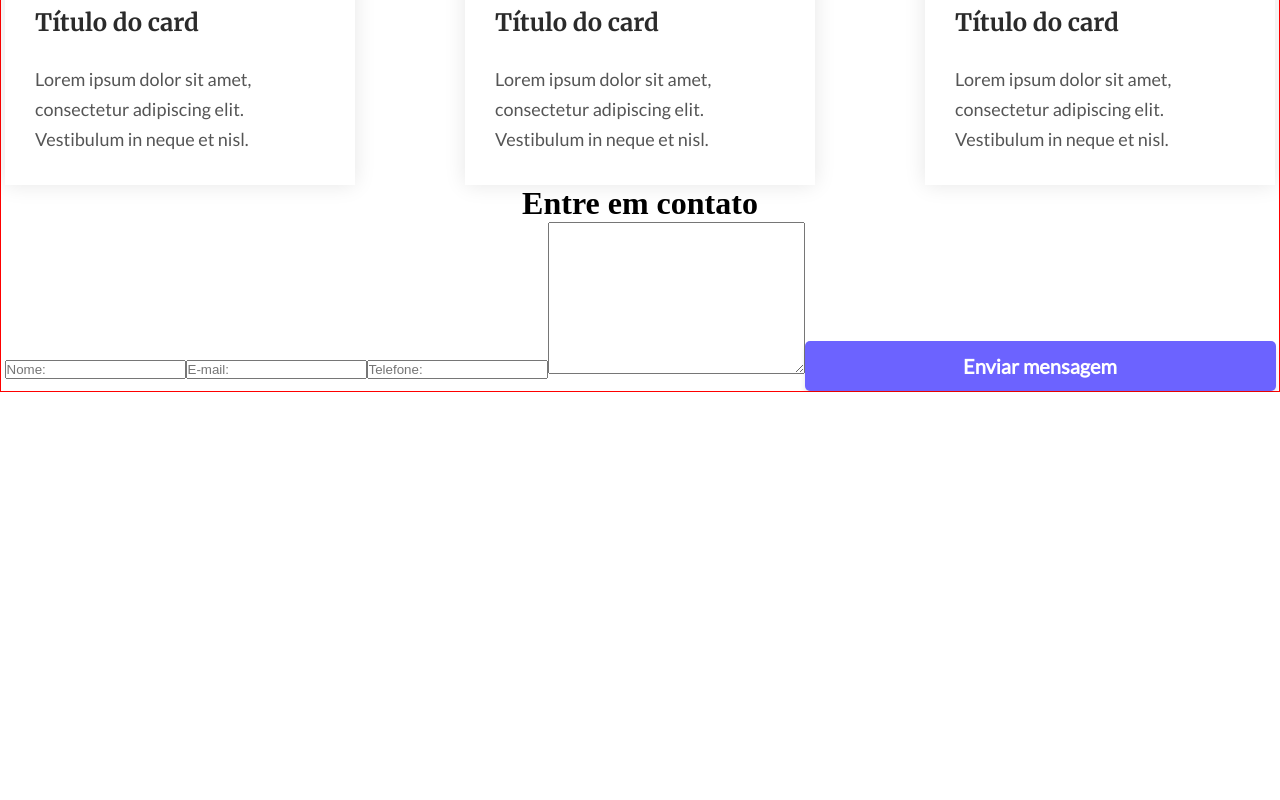
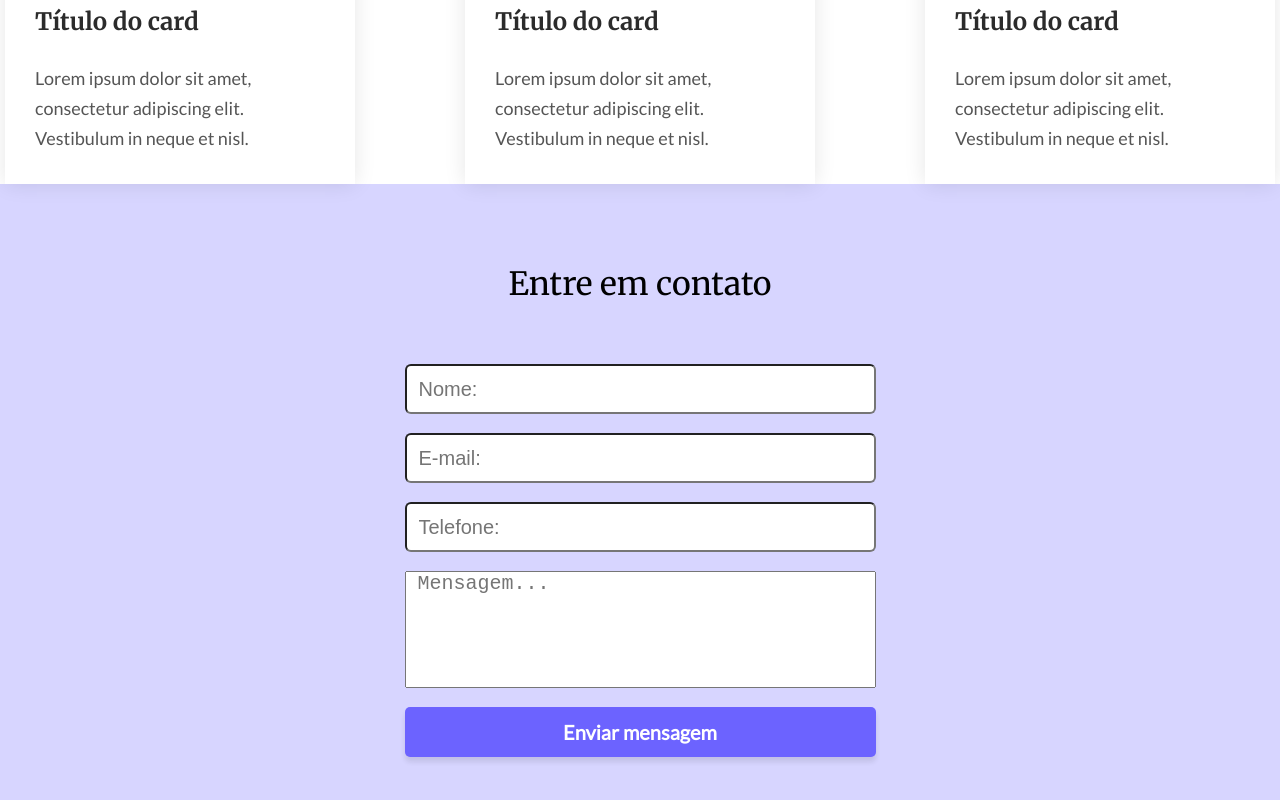
Before and after one commit to devamauryjunior/Desafio3-onePage, a React (Vite) app: page / in a window 1280 px wide. Shown: the part 1458-2258 px from the top of the page. Before the commit the page ends 1850 px from the top, so only its background shows below. Built offline with nearby package versions, Linux system fonts and the light colour scheme.

Commit message:
feat: project desktop finalizado

```diff
--- a/src/components/Input/Input.jsx
+++ b/src/components/Input/Input.jsx
@@ -4,8 +4,7 @@ import "./style.css";
 function Input(props) {
     const {typeInput, placeholder} = props;
     return (
-
-        <input className="input-types" type={typeInput} placeholder={placeholder}/>
+        <input className="input-types" type={typeInput} placeholder={placeholder} required/>
     )
 }
 
--- a/src/components/Input/style.css
+++ b/src/components/Input/style.css
@@ -0,0 +1,13 @@
+.input-types {
+    width: 100%;
+    height: 5rem;
+    background: #FFFFFF;
+    border-radius: .6rem;
+    padding-left: 1.2rem;
+    font-size: 2rem;
+}
+
+.input-types:focus {
+    box-shadow: 0 0 0 0;
+    outline: 0;
+}
--- a/src/pages/App.css
+++ b/src/pages/App.css
@@ -10,9 +10,3 @@ body::-webkit-scrollbar-thumb {
   background-color: rgba(0, 0, 0, 0.49);    /* color of the scroll thumb */
   border-radius: 30px;       /* roundness of the scroll thumb */
 }
-
-
-.App {
-  border: 1px solid red;
-
-}
--- a/src/pages/Footer/Footer.jsx
+++ b/src/pages/Footer/Footer.jsx
@@ -1,30 +1,24 @@
-import React, {useState} from "react";
+import React, {useState, useEffect} from "react";
 import Input from "../../components/Input/Input";
 import Button from "./../../components/Button";
 import "./style.css";
 
 function Footer() {
-    const [typeInput] = useState([
-        {type: "text", placeholder: "Nome"},
-        {type: "email", placeholder: "E-mail"},
-        {type: "number", placeholder: "Telefone"},
-    ])
+    const dontSendForm = event => event.preventDefault();
+    const [telValue, setTelValue] = useState('');
+    // useEffect(() => {
 
-    function dontSendForm(event) {
-        console.log("Formulario")
-        event.preventDefault();
-    }
-
+    // }, [telValue])
     return (
         <footer className="container-3" onSubmit={dontSendForm}>
             <h1 className="ct3-title">
                 Entre em contato
             </h1>
             <form action="" className="form">
-                <Input type="text" placeholder="Nome:" />
+                <Input type="text" placeholder="Nome:"/>
                 <Input type="email" placeholder="E-mail:" />
-                <Input type="tel" placeholder="Telefone:" />
-                <textarea name="text-area" id="" className="text-area" cols="30" rows="10"></textarea>
+                <Input type="tel" placeholder="Telefone:" onChange={(event) => setTelValue(event.target.value)}/>
+                <textarea name="text-area" id="" className="text-area" cols="1" rows="5" placeholder="Mensagem..."></textarea>
                 <Button type="submit" width="47.1rem" text="Enviar mensagem" fontWeight="700"/>
             </form>
         </footer>
--- a/src/pages/Footer/style.css
+++ b/src/pages/Footer/style.css
@@ -0,0 +1,38 @@
+.container-3 {
+    display: flex;
+    flex-direction: column;
+    align-items: center;
+    justify-content: center;
+    background: #D7D5FF;
+}
+
+.ct3-title {
+    font-family: 'Merriweather';
+    font-style: normal;
+    font-weight: 400;
+    font-size: 3.2rem;
+    line-height: 4rem;
+
+    margin: 8rem 0 6rem 0;
+}
+
+.form {
+    display: flex;
+    flex-direction: column;
+    align-items: center;
+    justify-content: center;
+    gap: 1.9rem;
+    margin-bottom: 7.9rem;
+}
+
+.text-area {
+    width: 100%;
+    resize: none;
+    padding-left: 1.2rem;
+    font-size: 2rem;
+}
+
+.text-area:focus {
+    box-shadow: 0 0 0 0;
+    outline: 0;
+}
```
